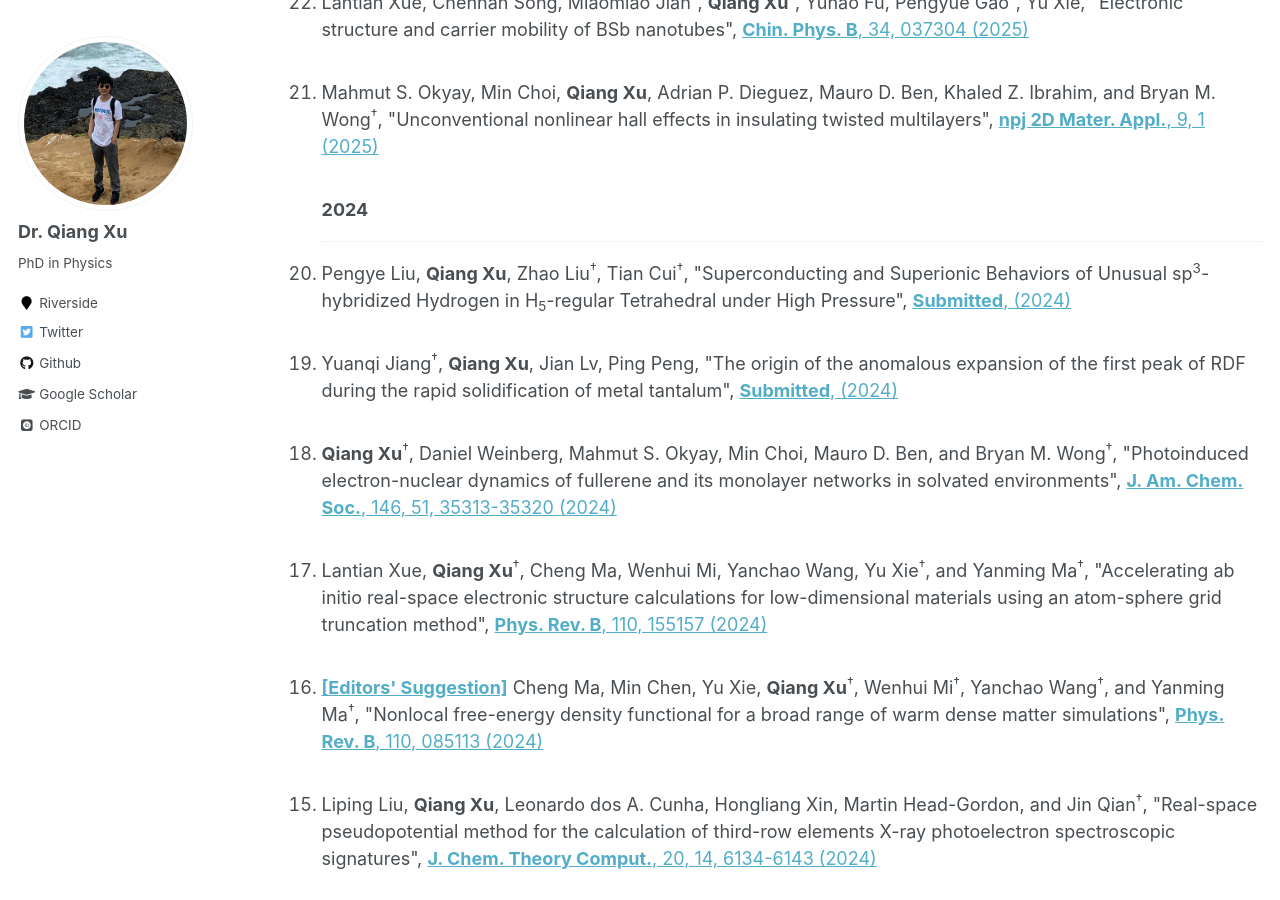
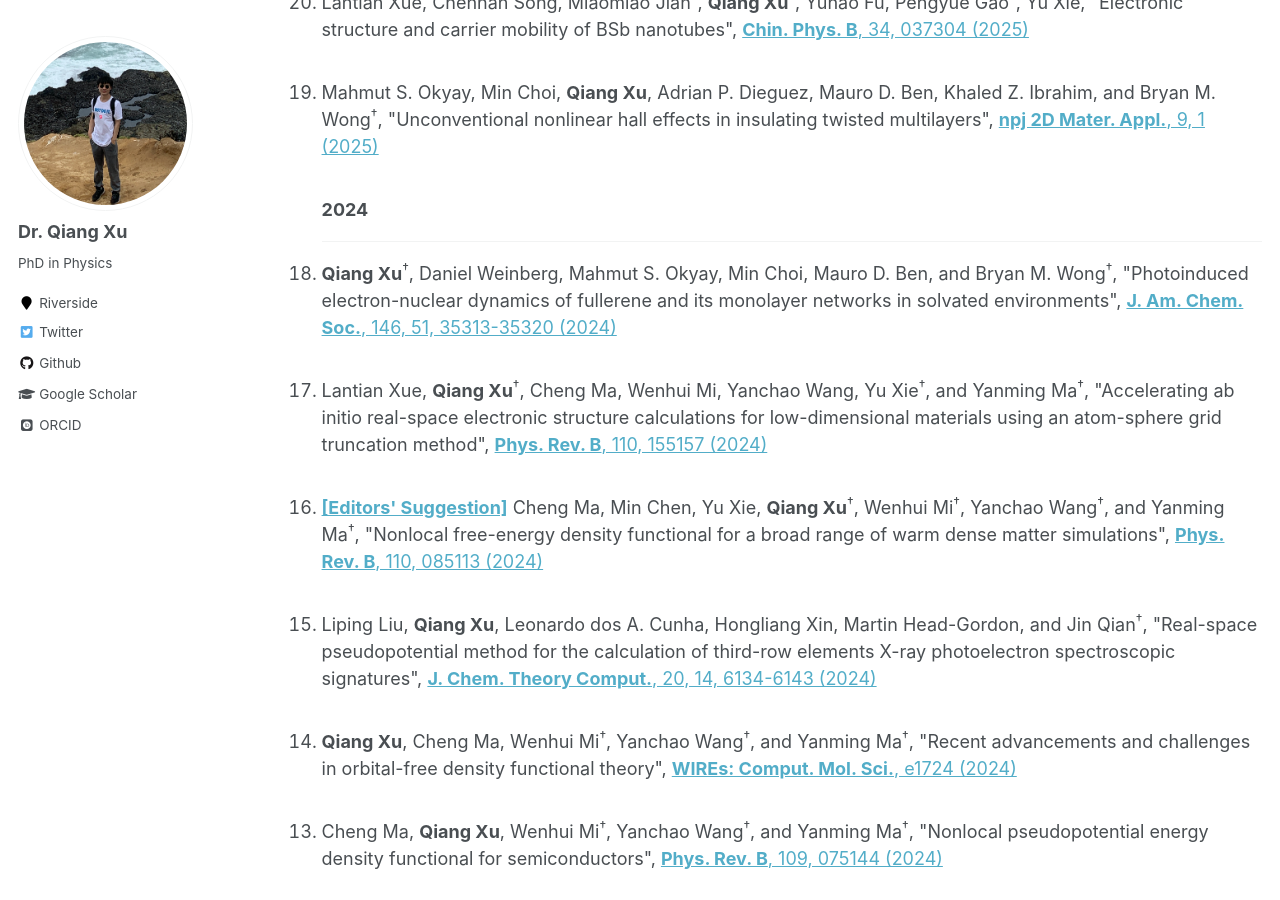
Before and after one commit to xqjlu/xqjlu.github.io, a Jekyll site: the page built from _pages/publications.md, in a window 1280 px wide and 900 px high, scrolled down 671 px. Built offline with Jekyll 4.4.1, drawn with Linux system fonts in a browser that asks for light colours; some web fonts are replaced.

Commit message:
del 2 papers

```diff
--- a/_pages/publications.md
+++ b/_pages/publications.md
@@ -26,7 +26,7 @@
 <div id="publists" class="en_pub">
 
 
-<ol style="padding-left: 40px;" reversed="" start="25">
+<ol style="padding-left: 40px;" reversed="" start="23">
 
 Corresponding Author<sup>†</sup>; These authors contributed equally<sup>a</sup>
 [<a href="https://scholar.google.com/citations?hl=en&user=ZiwzYQsAAAAJ&view_op=list_works&sortby=pubdate" target="_blank">Google Scholar</a>]
@@ -70,6 +70,7 @@
 <b>2024</b>
 <hr align="left" color="#000000">
 
+<!--
 <li>Pengye Liu, <b>Qiang Xu</b>, Zhao Liu<sup>†</sup>, Tian Cui<sup>†</sup>,
 "Superconducting and Superionic Behaviors of Unusual sp<sup>3</sup>-hybridized Hydrogen in H<sub>5</sub>-regular Tetrahedral under High Pressure",
 <a href="https://xqjlu.github.io/publications/" target="_blank"><b>Submitted</b>, (2024)</a>
@@ -79,6 +80,7 @@
 "The origin of the anomalous expansion of the first peak of RDF during the rapid solidification of metal tantalum",
 <a href="https://xqjlu.github.io/publications/" target="_blank"><b>Submitted</b>, (2024)</a>
 </li><br>
+-->
 
 <li><b>Qiang Xu</b><sup>†</sup>, Daniel Weinberg, Mahmut S. Okyay, Min Choi, Mauro D. Ben, and Bryan M. Wong<sup>†</sup>,
 "Photoinduced electron-nuclear dynamics of fullerene and its monolayer networks in solvated environments",
```
